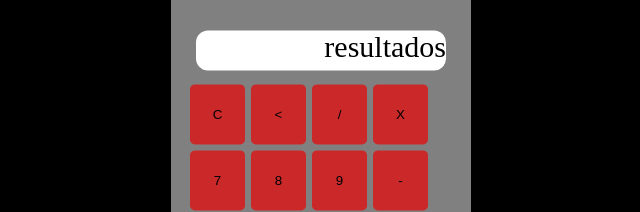
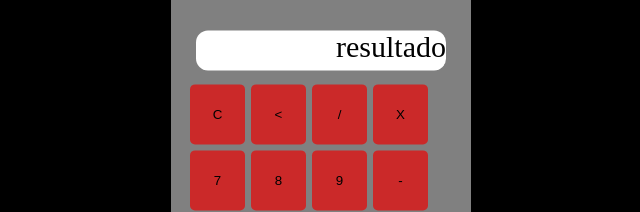
Before and after one commit to KzRobertkz/CalculadoraJs, a plain HTML site: page index.html in a window 1280 px wide. Shown: the part 257-469 px from the top of the page, 319-959 px from the left. Drawn offline with Linux system fonts and the light colour scheme.

Commit message:
Calculadora v1

```diff
--- a/index.html
+++ b/index.html
@@ -12,7 +12,7 @@
             <h1>Calculadora</h1>
             <div class = "calculadora">
                 <h2>Calculos</h2>
-                <p id = "resultado">resultados</p>
+                <p id = "resultado">resultado</p>
                     <table>
                         <tr>
                             <td><button class="botões" onclick="clean()">C</button></td>
```
